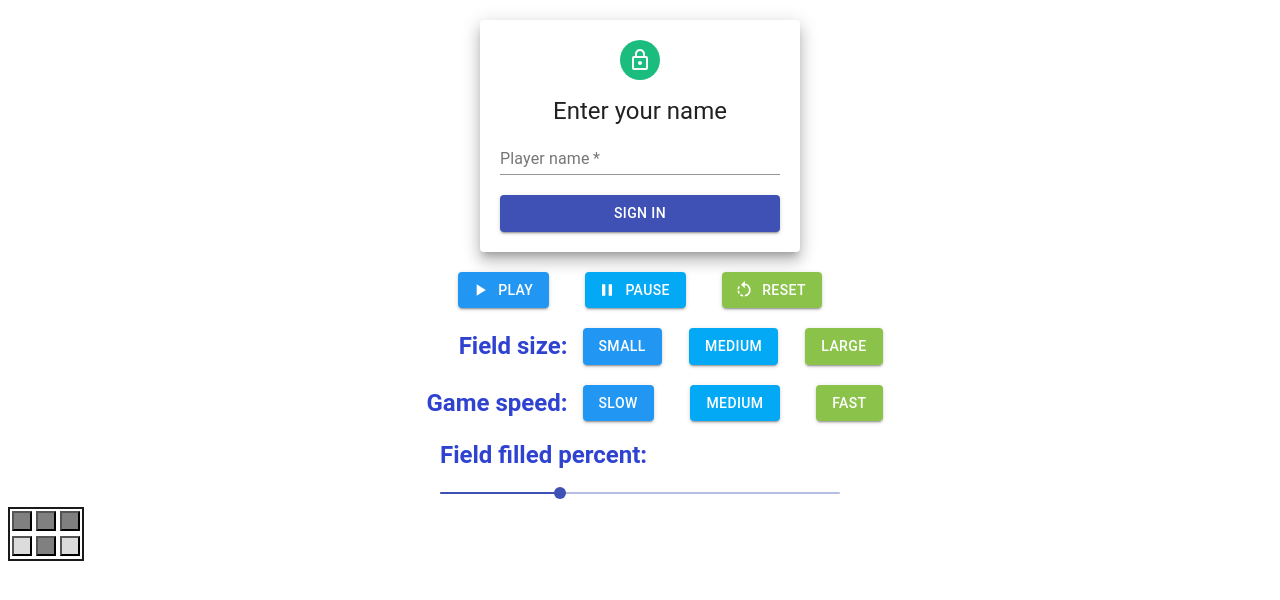
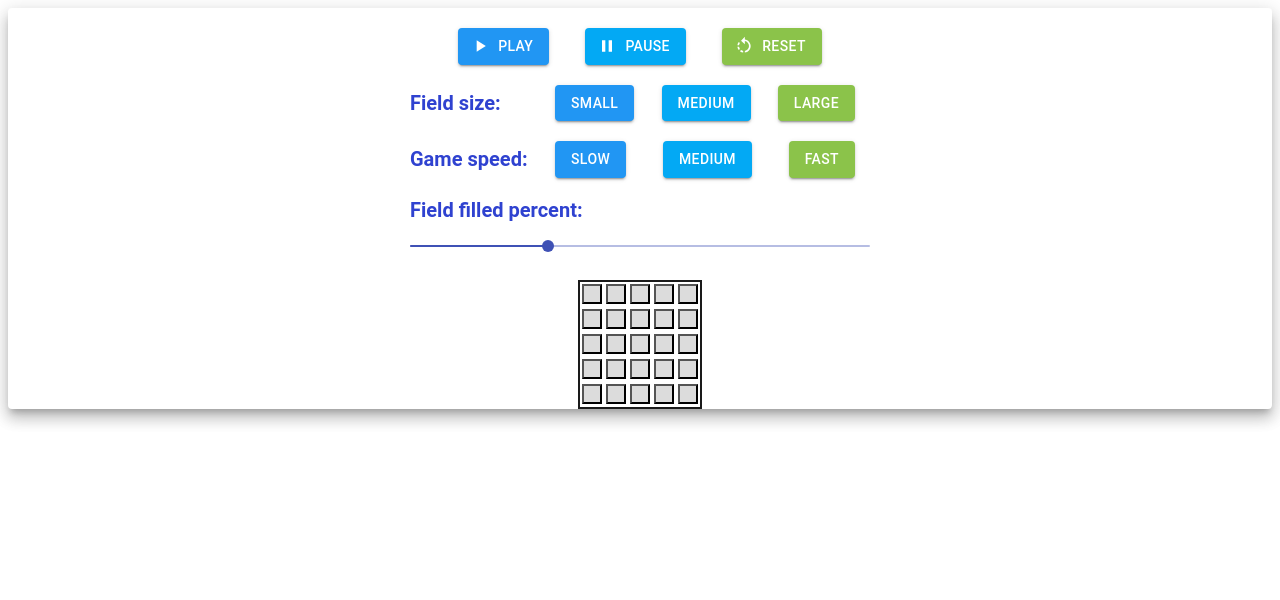
Before and after one commit to sLokhin/otus-repo-react, a React app: page / in a window 1280 px wide. Shown: the top 600 px of the page. Built offline with nearby package versions, Linux system fonts and the light colour scheme.

Commit message:
App layout

```diff
--- /dev/null
+++ b/src/Components/App/App.tsx
@@ -0,0 +1,51 @@
+import React, { Component, FC } from "react";
+import styled from "@emotion/styled";
+
+import { GameControls } from "../GameControls/GameControls";
+import { GameOptions } from "../GameOptions/GameOptions";
+import { FillSlider } from "../FillSlider/FillSlider";
+import { PixelField } from "../PixelField/PixelField";
+
+import { Grid, Paper } from "@material-ui/core";
+
+const paperStyle = {};
+
+const GameMenuWrapper = styled.div`
+  position: relative;
+  left: 0px;
+  right: 0px;
+  display: flex;
+  flex-direction: column;
+  width: 460px;
+  padding: 20px;
+  margin: 0px auto;
+  justify-content: space-around;
+  align-items: center;
+`;
+
+type AppProps = {};
+
+export const App: FC<AppProps> = (props: AppProps) => {
+  return (
+    <Grid>
+      <Paper elevation={10} style={paperStyle}>
+        <Grid container direction={"column"} alignItems={"center"}>
+          <GameMenuWrapper className={"game-menu-wrapper"}>
+            <GameControls></GameControls>
+            <GameOptions></GameOptions>
+            <FillSlider></FillSlider>
+          </GameMenuWrapper>
+          <PixelField
+            pixelMatrix={[
+              [false, false, false, false, false],
+              [false, false, false, false, false],
+              [false, false, false, false, false],
+              [false, false, false, false, false],
+              [false, false, false, false, false],
+            ]}
+          />
+        </Grid>
+      </Paper>
+    </Grid>
+  );
+};
--- a/src/Components/FillSlider/FillSlider.tsx
+++ b/src/Components/FillSlider/FillSlider.tsx
@@ -8,12 +8,12 @@ const SliderWrapper = styled.div`
   justify-content: space-around;
   align-items: center;
   margin: 20px auto 0px;
-  width: 400px;
+  width: 100%;
 `;
 
 const LabelWrapper = styled.div`
   width: 100%;
-  font-size: 24px;
+  font-size: 20px;
   text-align: left;
   margin-bottom: 10px;
   font-family: "Roboto", "Helvetica", "Arial", sans-serif;
--- a/src/Components/GameOptions/GameOptions.tsx
+++ b/src/Components/GameOptions/GameOptions.tsx
@@ -6,9 +6,10 @@ import styled from "@emotion/styled";
 const OptionsWrapper = styled.div`
   display: flex;
   flex-direction: column;
+  width: 100%;
   margin: 20px auto 0px;
   justify-content: space-around;
-  align-items: center;
+  align-items: flex-start;
 `;
 
 const OptionsRow = styled.div`
@@ -22,10 +23,10 @@ const OptionsRow = styled.div`
 `;
 
 const LabelWrapper = styled.div`
-  width: 170px;
+  width: 130px;
   margin-right: 15px;
-  font-size: 24px;
-  text-align: right;
+  font-size: 20px;
+  text-align: left;
   font-family: "Roboto", "Helvetica", "Arial", sans-serif;
   font-weight: bold;
   color: #2f42d0;
--- a/src/Components/PixelField/PixelField.tsx
+++ b/src/Components/PixelField/PixelField.tsx
@@ -1,15 +1,15 @@
 import React, { Component } from "react";
 import { Pixel } from "../Pixel/Pixel";
 
-interface IPixelFieldProps {
+interface PixelFieldProps {
   pixelMatrix: boolean[][];
 }
 
-interface IPixelFieldState {
+interface PixelFieldState {
   pixelClickedStatesMatrix: boolean[][];
 }
 
-export class PixelField extends Component<IPixelFieldProps, IPixelFieldState> {
+export class PixelField extends Component<PixelFieldProps, PixelFieldState> {
   state = {
     pixelClickedStatesMatrix: this.props.pixelMatrix.map((row) =>
       row.map((isFilled) => isFilled)
--- a/src/index.tsx
+++ b/src/index.tsx
@@ -1,24 +1,6 @@
 import React from "react";
 import { render } from "react-dom";
 
-import { PixelField } from "./Components/PixelField/PixelField";
-import { NameForm } from "./Components/NameForm/NameForm";
-import { GameControls } from "./Components/GameControls/GameControls";
-import { GameOptions } from "./Components/GameOptions/GameOptions";
-import { FillSlider } from "./Components/FillSlider/FillSlider";
+import { App } from "./Components/App/App";
 
-render(
-  <React.Fragment>
-    <NameForm></NameForm>
-    <GameControls></GameControls>
-    <GameOptions></GameOptions>
-    <FillSlider></FillSlider>
-    <PixelField
-      pixelMatrix={[
-        [true, true, true],
-        [false, true, false],
-      ]}
-    />
-  </React.Fragment>,
-  document.getElementById("root")
-);
+render(<App />, document.getElementById("root"));
```
